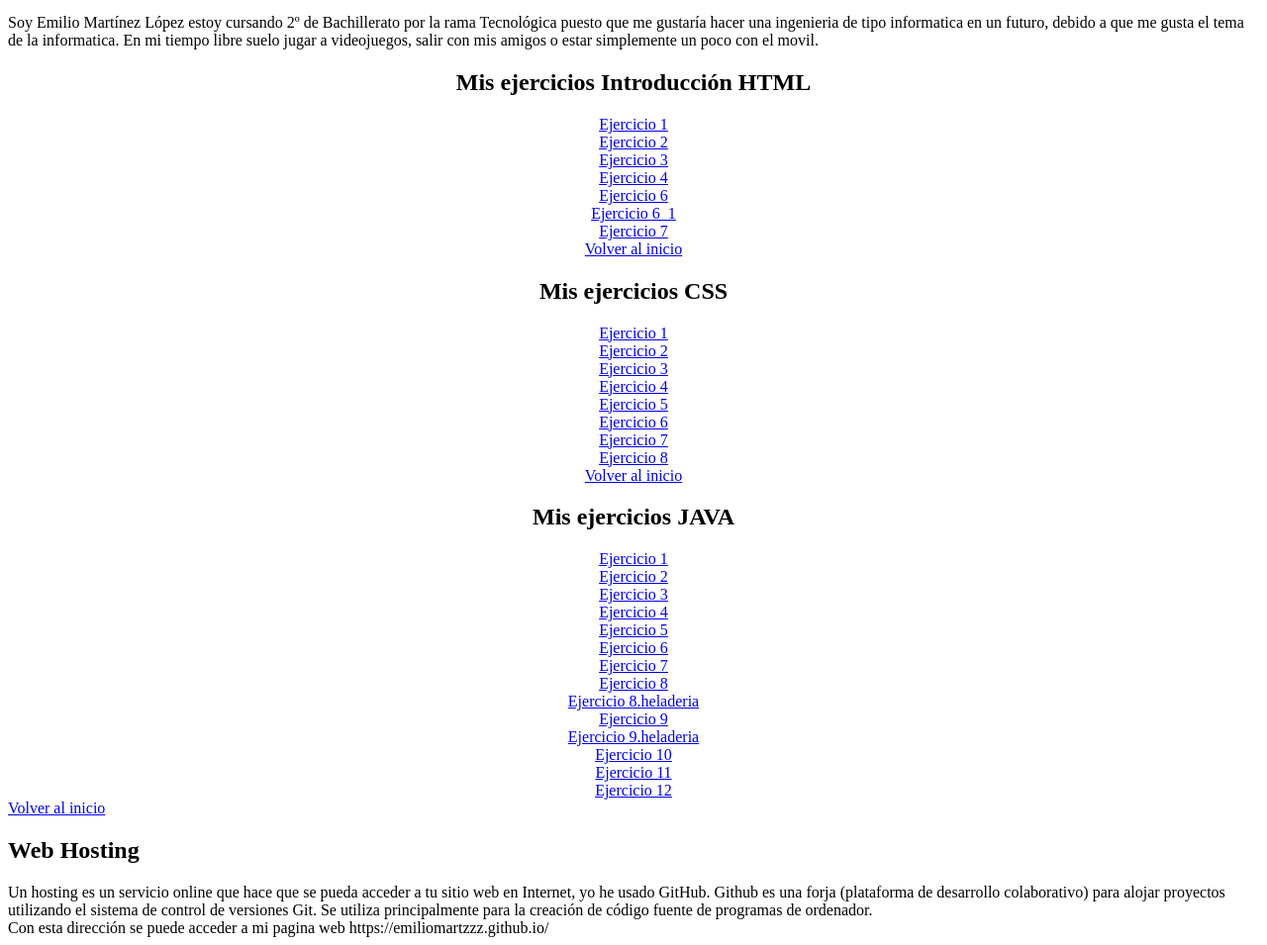
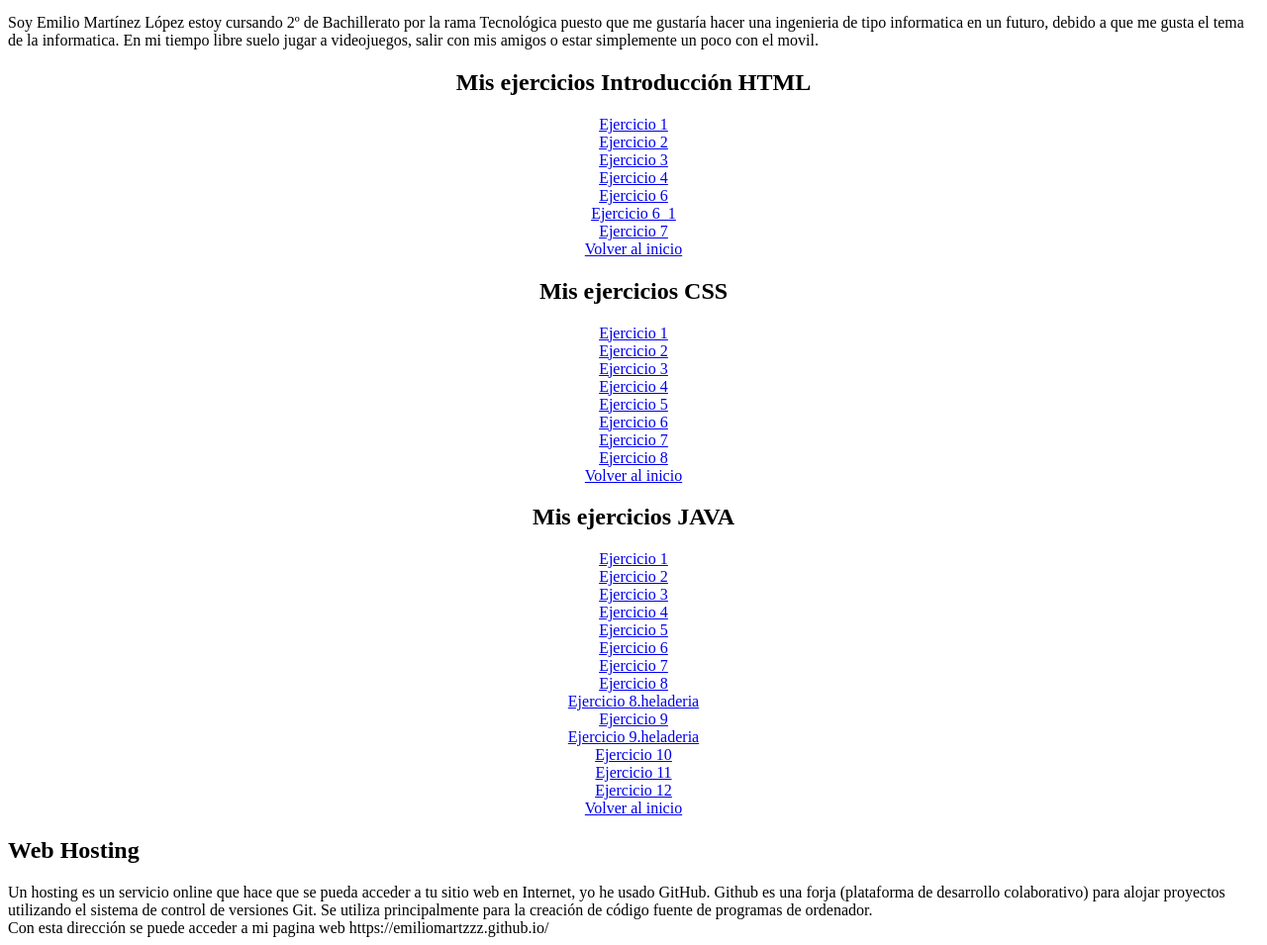
Before and after one commit to Emiliomartzzz/Emiliomartzzz.github.io, a plain HTML site: page index.html in a window 1280 px wide. Shown: the part 136-1091 px from the top of the page at 99% size. Drawn offline with Linux system fonts and the light colour scheme.

Commit message:
index.html

```diff
--- a/index.html
+++ b/index.html
@@ -63,7 +63,7 @@
   <a href="index (26).html">Ejercicio 11</a><br>
   <a href="index (28).html">Ejercicio 12</a><br>
   </center></div>
-   <a class="brodi" href="#quinn">Volver al inicio</a>
+   <center> <a class="brodi" href="#quinn">Volver al inicio</a> </center>
   <h2>Web Hosting</h2>
 Un hosting es un servicio online que hace que se pueda acceder a tu sitio web en Internet, yo he usado GitHub. Github es una forja (plataforma de desarrollo colaborativo) para alojar proyectos utilizando el sistema de control de versiones Git. Se utiliza principalmente para la creación de código fuente de programas de ordenador.<br>
 Con esta dirección se puede acceder a mi pagina web https://emiliomartzzz.github.io/
```
